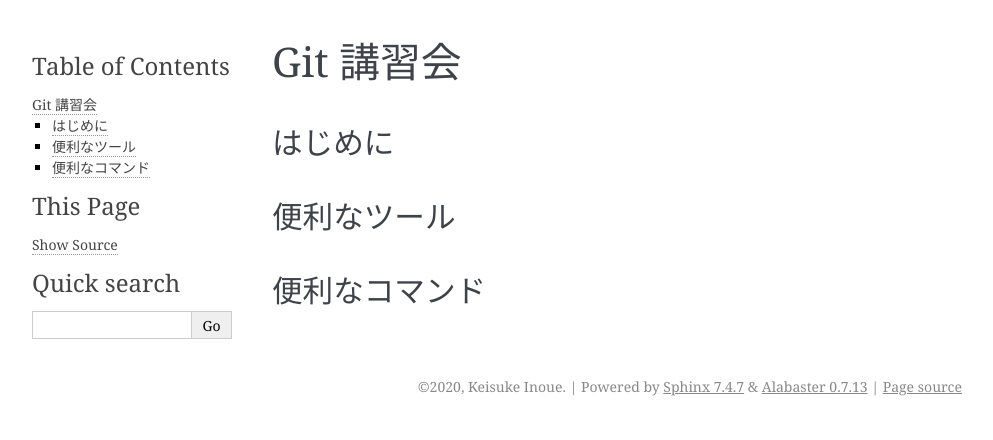
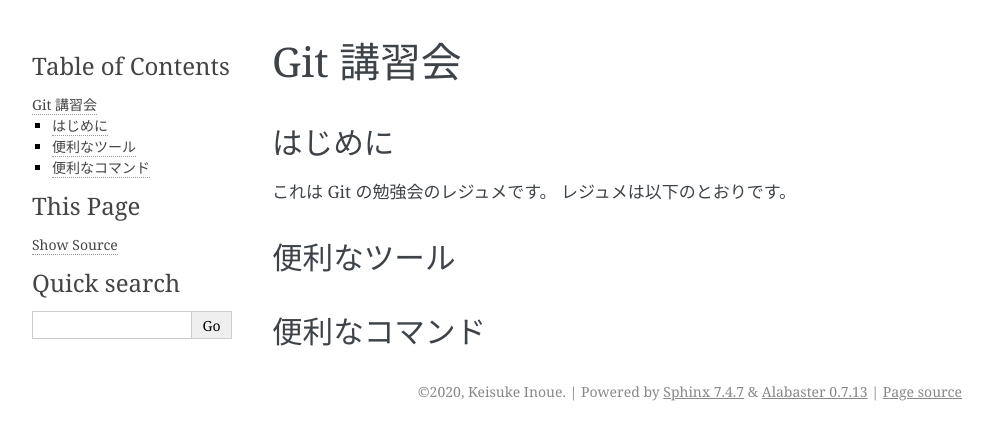
Before and after one commit to takuyainoue0317/iric_lab, a Sphinx documentation site: the page built from 200616_day-2/source/index.rst, in a window 1280 px wide. Shown: the top 440 px of the page, without its empty margins (148-1141 px from the left). Built offline with Sphinx 7.4.7, drawn with Linux system fonts in a browser that asks for light colours.

Commit message:
はじめにを完成

```diff
--- a/200616_day-2/source/index.rst
+++ b/200616_day-2/source/index.rst
@@ -4,8 +4,8 @@ Git 講習会
 はじめに
 --------------
 
-
-
+これは Git の勉強会のレジュメです。
+レジュメは以下のとおりです。
 
 便利なツール
 ---------------
```
